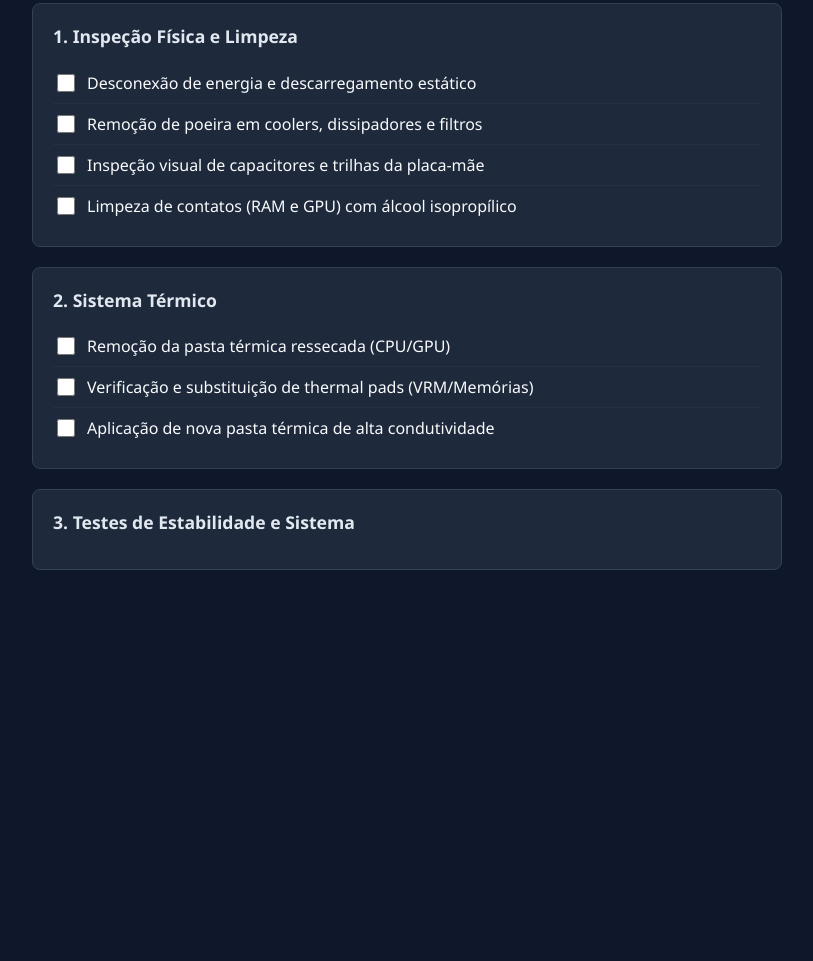
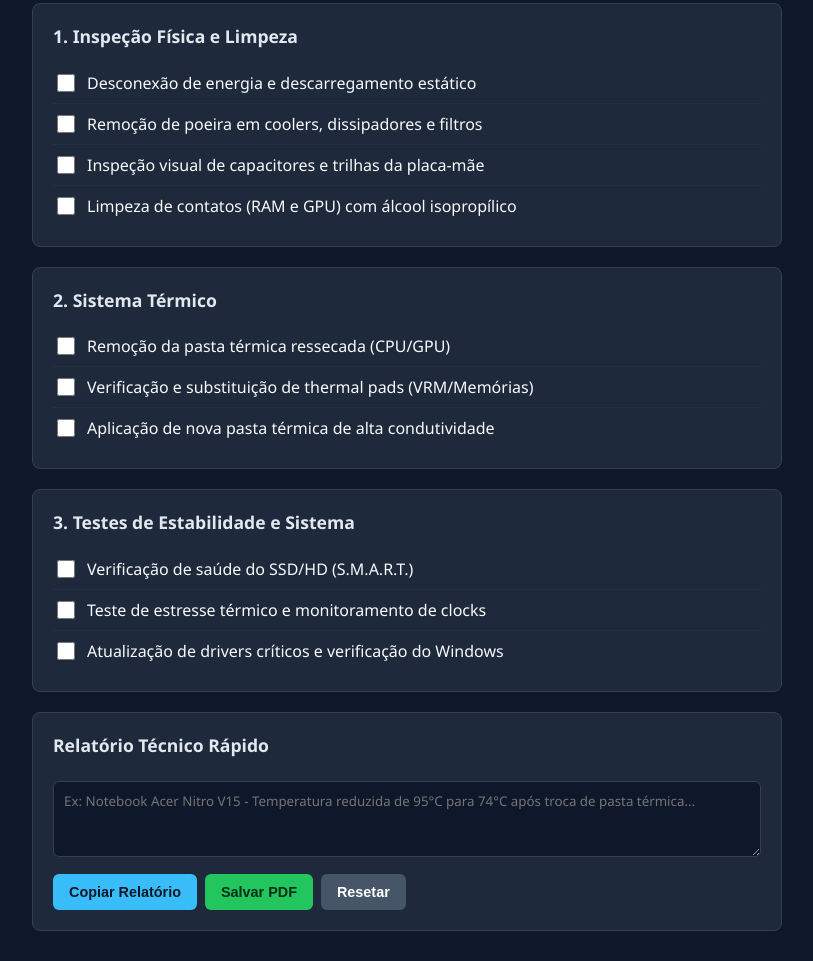
Before and after one commit to laraaraujosanto-ux/checklist-diagnostico-hardware, a plain HTML site: page index.html in a window 1280 px wide. Shown: the part 239-1200 px from the top of the page, without its empty margins (233-1046 px from the left). Before the commit the page ends 839 px from the top, so only its background shows below. Drawn offline with Linux system fonts and the light colour scheme.

Commit message:
Add maintenance report section and functionality

```diff
--- a/index.html
+++ b/index.html
@@ -101,8 +101,6 @@
             margin-top: 10px;
             font-family: inherit;
         }
-
-        /* Formatação limpa para gerar PDF */
         @media print {
             body {
                 background: #ffffff;
@@ -159,4 +157,61 @@
 
 <div class="card">
     <h2>3. Testes de Estabilidade e Sistema</h2>
-    <label class="item
+    <label class="item"><input type="checkbox" onchange="atualizar()"> Verificação de saúde do SSD/HD (S.M.A.R.T.)</label>
+    <label class="item"><input type="checkbox" onchange="atualizar()"> Teste de estresse térmico e monitoramento de clocks</label>
+    <label class="item"><input type="checkbox" onchange="atualizar()"> Atualização de drivers críticos e verificação do Windows</label>
+</div>
+
+<div class="card">
+    <h2>Relatório Técnico Rápido</h2>
+    <textarea id="obs" rows="3" placeholder="Ex: Notebook Acer Nitro V15 - Temperatura reduzida de 95°C para 74°C após troca de pasta térmica..."></textarea>
+    <div class="actions no-print">
+        <button onclick="copiarRelatorio()">Copiar Relatório</button>
+        <button class="btn-pdf" onclick="gerarPDF()">Salvar PDF</button>
+        <button class="btn-reset" onclick="limpar()">Resetar</button>
+    </div>
+</div>
+
+<script>
+    function atualizar() {
+        const boxes = document.querySelectorAll('input[type="checkbox"]');
+        let marcados = 0;
+        boxes.forEach(box => {
+            if (box.checked) {
+                marcados++;
+                box.parentElement.classList.add('checked');
+            } else {
+                box.parentElement.classList.remove('checked');
+            }
+        });
+        const pct = Math.round((marcados / boxes.length) * 100);
+        document.getElementById('percent').innerText = pct + '%';
+        document.getElementById('fill').style.width = pct + '%';
+    }
+
+    function copiarRelatorio() {
+        const pct = document.getElementById('percent').innerText;
+        const obs = document.getElementById('obs').value || 'Sem observações adicionais.';
+        const texto = `RELATÓRIO DE MANUTENÇÃO\nConclusão do Checklist: ${pct}\nObservações Técnicas: ${obs}`;
+        navigator.clipboard.writeText(texto);
+        alert('Relatório copiado para a área de transferência!');
+    }
+
+    function gerarPDF() {
+        window.print();
+    }
+
+    function copiarLink() {
+        navigator.clipboard.writeText(window.location.href);
+        alert('Link copiado: ' + window.location.href);
+    }
+
+    function limpar() {
+        document.querySelectorAll('input[type="checkbox"]').forEach(b => b.checked = false);
+        document.getElementById('obs').value = '';
+        atualizar();
+    }
+</script>
+
+</body>
+</html>
```
